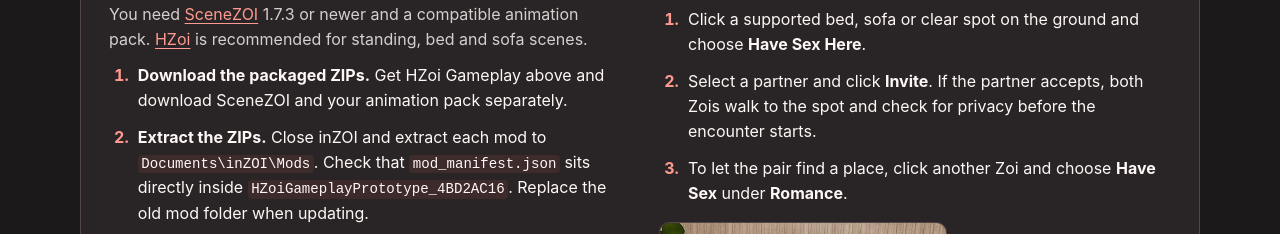
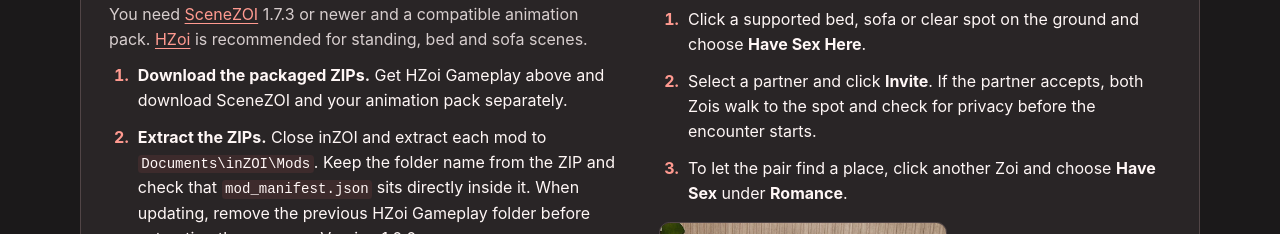
Before and after one commit to acepleiades/HZoi-Gameplay, a plain HTML site: page docs/index.html in a window 1280 px wide. Shown: the part 707-941 px from the top of the page. Drawn offline with Linux system fonts and the light colour scheme; no server answers.

Commit message:
Clarify the HZoi Gameplay install folder

```diff
--- a/docs/index.html
+++ b/docs/index.html
@@ -54,7 +54,7 @@
           <p>You need <a href="https://acepleiades.github.io/SceneZOI/">SceneZOI</a> 1.7.3 or newer and a compatible animation pack. <a href="https://www.patreon.com/skyrimaceanimations/posts/hzoi-1-4-1-174452155">HZoi</a> is recommended for standing, bed and sofa scenes.</p>
           <ol class="steps">
             <li><strong>Download the packaged ZIPs.</strong> Get HZoi Gameplay above and download SceneZOI and your animation pack separately.</li>
-            <li><strong>Extract the ZIPs.</strong> Close inZOI and extract each mod to <code>Documents\inZOI\Mods</code>. Check that <code>mod_manifest.json</code> sits directly inside <code>HZoiGameplayPrototype_4BD2AC16</code>. Replace the old mod folder when updating.</li>
+            <li><strong>Extract the ZIPs.</strong> Close inZOI and extract each mod to <code>Documents\inZOI\Mods</code>. Keep the folder name from the ZIP and check that <code>mod_manifest.json</code> sits directly inside it. When updating, remove the previous HZoi Gameplay folder before extracting the new one. Version 1.0.0 uses <code>HZoiGameplayPrototype_4BD2AC16</code>. The renamed package uses <code>HZoiGameplay_4BD2AC16</code>.</li>
             <li><strong>Enable the mods.</strong> Turn on HZoi Gameplay, SceneZOI and your animation pack in the game’s mod menu, then load your household.</li>
           </ol>
         </div>
```
